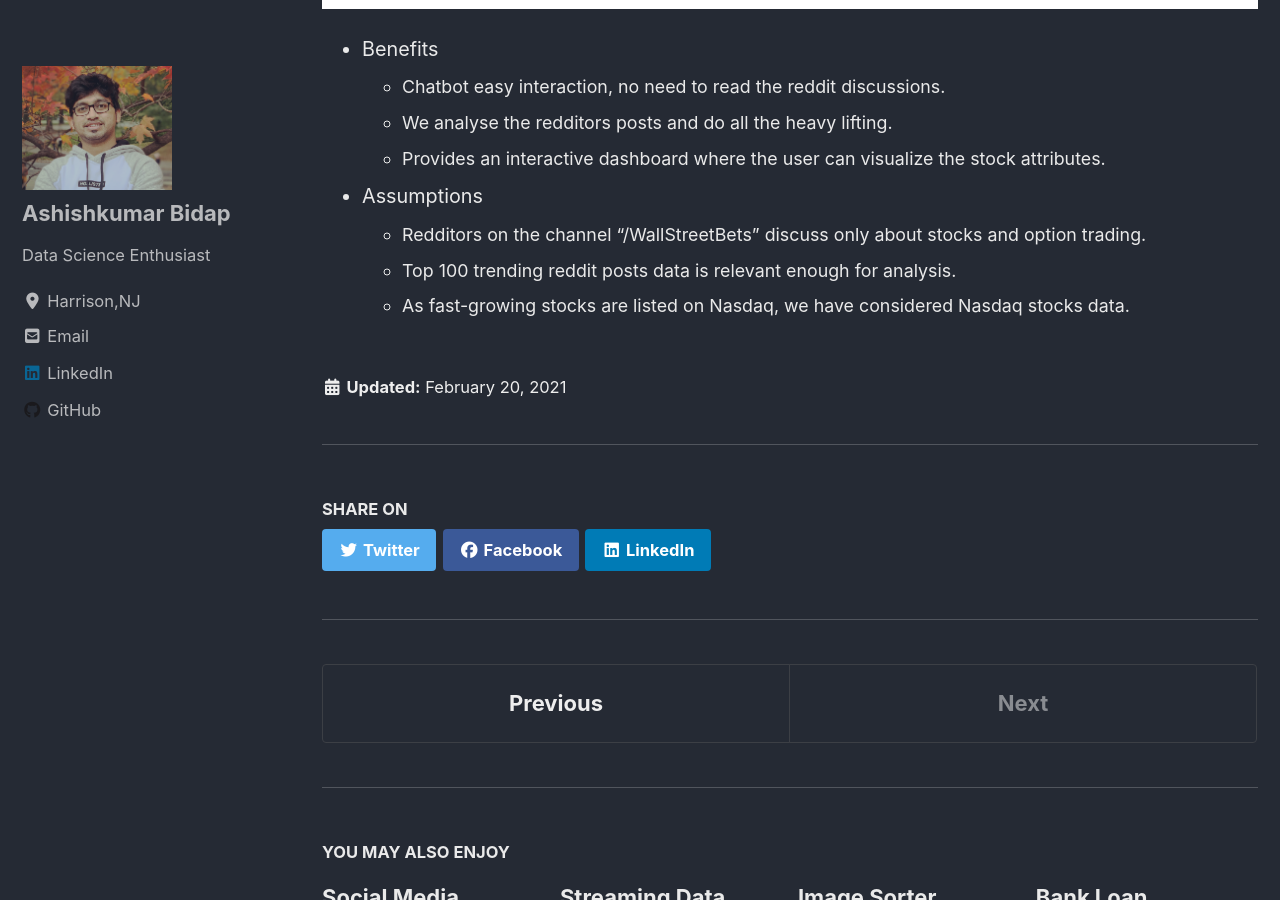
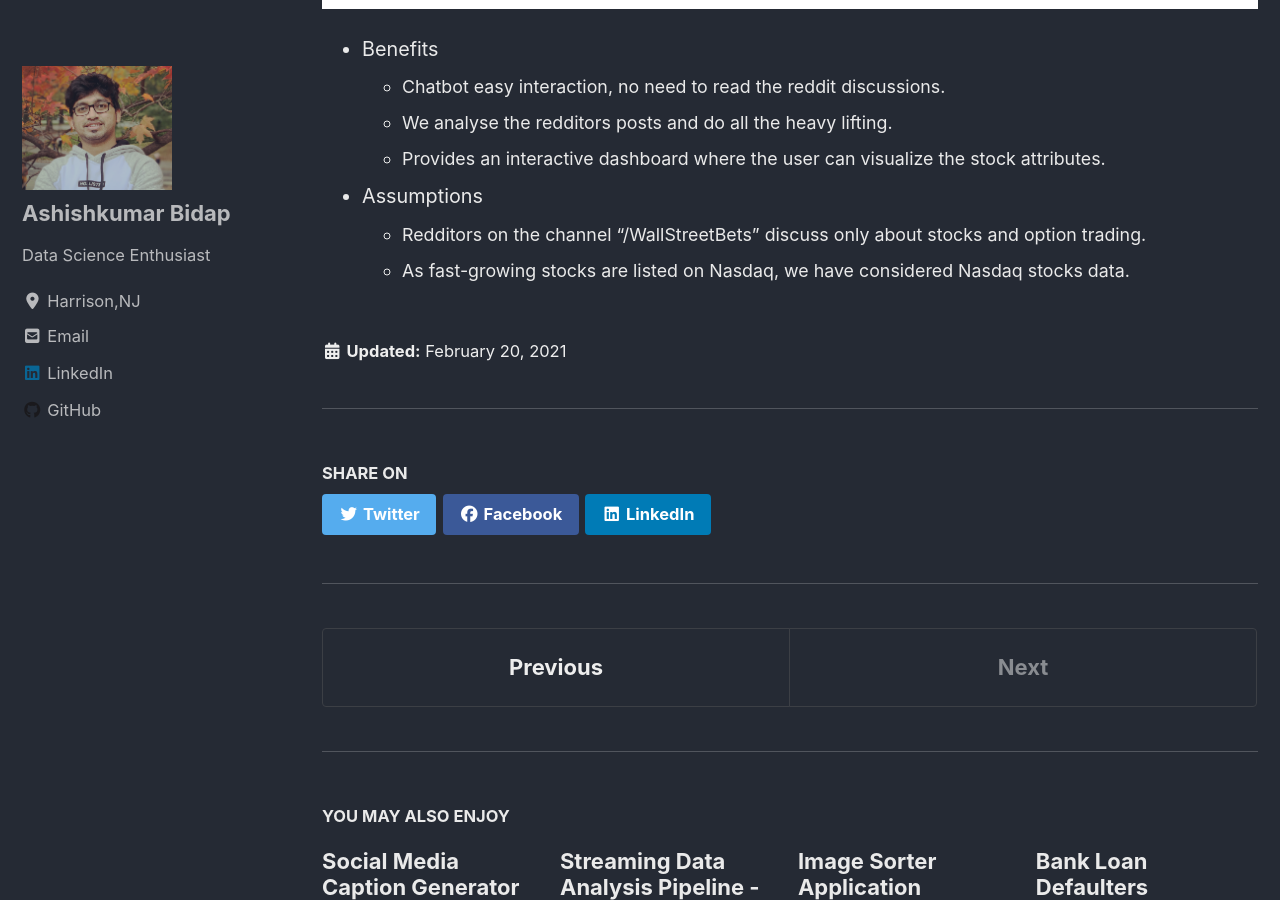
Before and after one commit to aashish-bidap/aashish-bidap.github.io, a Jekyll site: the page built from _posts/2021-02-20-Reddit Stock Data Analysis using AWS Cloud.md, in a window 1280 px wide and 900 px high, scrolled down 3530 px. Built offline with Jekyll 4.4.1, drawn with Linux system fonts in a browser that asks for light colours; cached includes are drawn as plain includes; nearby versions of some CDN libraries; some of the changed text lies outside the part shown.

Commit message:
project updated

```diff
--- a/_posts/2021-02-20-Reddit Stock Data Analysis using AWS Cloud.md
+++ b/_posts/2021-02-20-Reddit Stock Data Analysis using AWS Cloud.md
@@ -46,5 +46,4 @@ Lately, a group of online traders collaborated on Reddit & took down the hedge f
 
 - Assumptions <br>
   - Redditors on the channel “/WallStreetBets” discuss only about stocks and option trading.<br>
-  - Top 100 trending reddit posts data is relevant enough for analysis.<br>
   - As fast-growing stocks are listed on Nasdaq, we have considered Nasdaq stocks data.<br>
```
